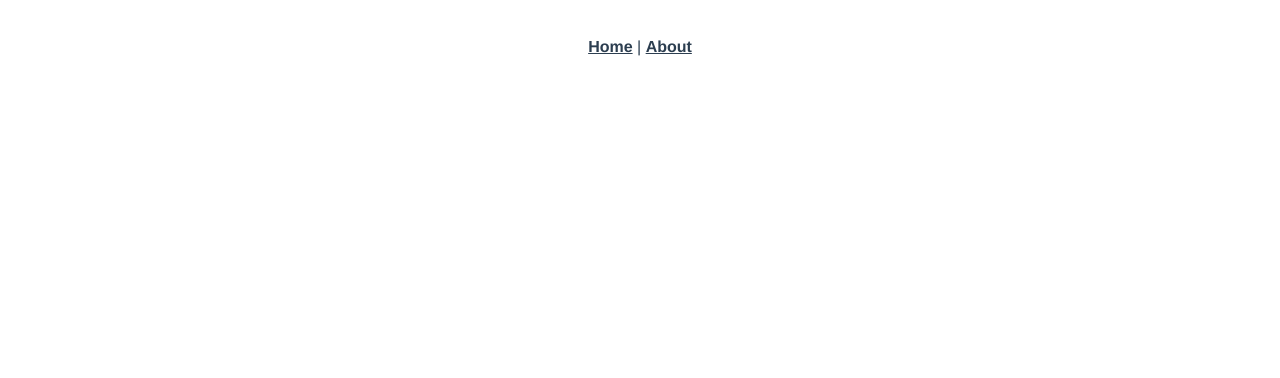
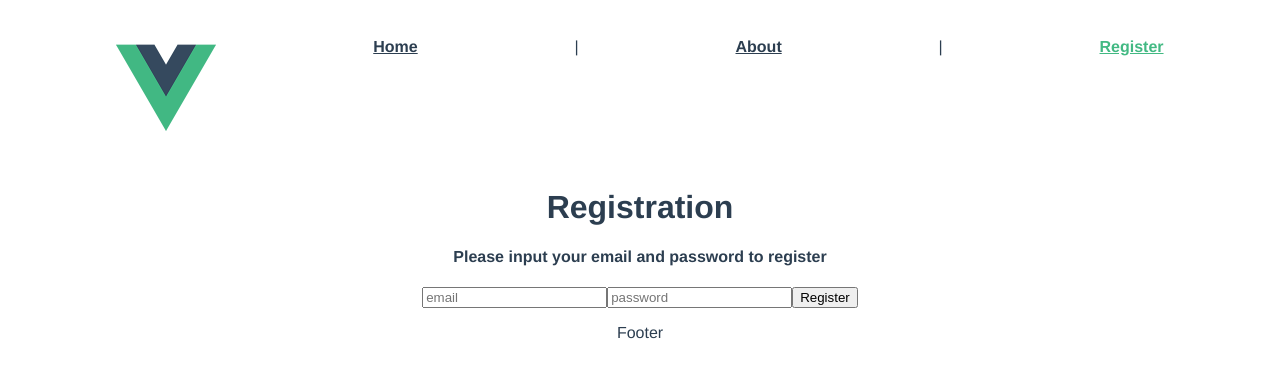
Before and after one commit to deepyes02/guitar-frontend, a Vue app: page /register in a window 1280 px wide. Before the commit this address had no page. Shown: the top 378 px of the page. Built offline with nearby package versions, Linux system fonts and the light colour scheme.

Commit message:
capture email and password when typed

```diff
--- a/src/App.vue
+++ b/src/App.vue
@@ -1,14 +1,17 @@
 <template>
   <div id="app">
     <div id="nav">
+      <img alt="Vue logo" src="./assets/logo.png"/>
       <router-link to="/">Home</router-link> |
-      <router-link to="/about">About</router-link>
+      <router-link to="/about">About</router-link> |
+      <router-link to="/register">Register</router-link>
     </div>
     <router-view />
+    <footer><p>Footer</p></footer>
   </div>
 </template>
 
-<style>
+<style scoped>
 #app {
   font-family: Avenir, Helvetica, Arial, sans-serif;
   -webkit-font-smoothing: antialiased;
@@ -19,6 +22,8 @@
 
 #nav {
   padding: 30px;
+  display:flex;
+  justify-content:space-around;
 }
 
 #nav a {
@@ -28,5 +33,10 @@
 
 #nav a.router-link-exact-active {
   color: #42b983;
+
+}
+img{
+  height: 100px;
+  width: 100px;
 }
 </style>
--- /dev/null
+++ b/src/components/Heading.vue
@@ -0,0 +1,18 @@
+<template>
+  <div>
+    <h1>{{ msg }}</h1>
+  </div>
+</template>
+
+<script>
+export default {
+  name: "Heading",
+  props: {
+    msg: String
+  }
+};
+</script>
+<!-- Add "scoped" attribute to limit CSS to this component only -->
+
+<style scoped>
+</style>
--- a/src/components/HelloWorld.vue
+++ /dev/null
@@ -1,41 +0,0 @@
-<template>
-  <div class="hello">
-    <h1>{{ msg }} now, did we?</h1>
-    <p>
-      For guides and recipes on how to configure / customize this project,<br />
-      check out the
-      <a href="https://cli.vuejs.org" target="_blank" rel="noopener"
-        >vue-cli documentation</a
-      >.
-    </p>
-  </div>
-</template>
-
-<script>
-export default {
-  name: "HelloWorld",
-  props: {
-    msg: String
-  }
-};
-</script>
-
-<!-- Add "scoped" attribute to limit CSS to this component only -->
-<style scoped>
-h3 {
-  margin: 40px 0 0;
-}
-ul {
-  list-style-type: bottom;
-}
-li {
-  display: inline-block;
-  margin: 0 10px;
-}
-a {
-  color: #230968;
-  font-weight: 600;
-  font-size: 1.1em;
-  font-style: italic;
-}
-</style>
--- a/src/router/index.js
+++ b/src/router/index.js
@@ -1,5 +1,8 @@
 import { createRouter, createWebHistory } from "vue-router";
 import Home from "../views/Home.vue";
+import About from '../views/About.vue';
+import Register from '../views/Register.vue';
+
 
 const routes = [
   {
@@ -13,9 +16,15 @@ const routes = [
       // route level code-splitting
       // this generates a separate chunk (about.[hash].js) for this route
       // which is lazy-loaded when the route is visited.
-    component: () =>
-      import(/* webpackChunkName: "about" */ "../views/About.vue")
-  }
+      // component: () =>
+      //   import(/* webpackChunkName: "about" */ "../views/About.vue")
+      component: About
+  },
+  {
+      path: "/register",
+      name: "Register",
+      component: Register
+  },
 ];
 
 const router = createRouter({
--- a/src/services/authenticationService.js
+++ b/src/services/authenticationService.js
@@ -5,9 +5,3 @@ export default {
     return api().post("register", credentials);
   }
 };
-
-// authenticationService.register({
-//     email: 'deepyes@outlook.com',
-//     password: 'apple4dinner1234',
-//     name: 'Deepesh'
-// })
--- a/src/views/About.vue
+++ b/src/views/About.vue
@@ -1,5 +1,15 @@
 <template>
   <div class="about">
-    <h1>This is an about page</h1>
+        <h1>About</h1>
   </div>
 </template>
+
+<script>
+// @ is an alias to /src
+
+export default {
+  data(){
+    return {}
+  }
+};
+</script>
--- a/src/views/Home.vue
+++ b/src/views/Home.vue
@@ -1,18 +1,21 @@
 <template>
   <div class="home">
-    <img alt="Vue logo" src="../assets/logo.png" />
-    <HelloWorld msg="Welcome to Your Vue.js App" />
+    <h1>Home</h1>
   </div>
 </template>
 
 <script>
 // @ is an alias to /src
-import HelloWorld from "@/components/HelloWorld.vue";
+// import Heading from "@/components/Heading.vue";
 
 export default {
-  name: "Home",
-  components: {
-    HelloWorld
-  }
+ data(){
+   return {}
+ }
 };
 </script>
+
+<style scoped>
+
+
+</style>
--- /dev/null
+++ b/src/views/Register.vue
@@ -0,0 +1,40 @@
+<template>
+    <div class="registration-form">
+    <h1>Registration</h1>
+      <h4>Please input your email and password to register</h4>
+      <input type="email" v-model="email" name="email" placeholder="email" />
+      <input type="password" v-model="password" name="password" placeholder="password" />
+      <button @click="register">Register</button>
+    </div>
+</template>
+<script>
+// @ is an alias to /src
+
+export default {
+  data(){
+    return{
+      email:this.placeholder,password:this.placeholder
+    }
+  },
+  // watch:{
+  //   email(value){
+  //     console.log("email has changed", value)
+  //   }
+  // },
+  methods: {
+    register(){
+      console.log(`Clicked ${this.email}, password: ${this.password}`)
+
+    }
+  },
+  // mounted(){
+  //   setTimeout (()=>{
+  //     this.email = 'Sign up!!'
+  //   }, 2000)
+  // }
+};
+</script>
+
+<style scoped>
+
+</style>
```
Lines whose indentation alone changed are shown as unchanged.
